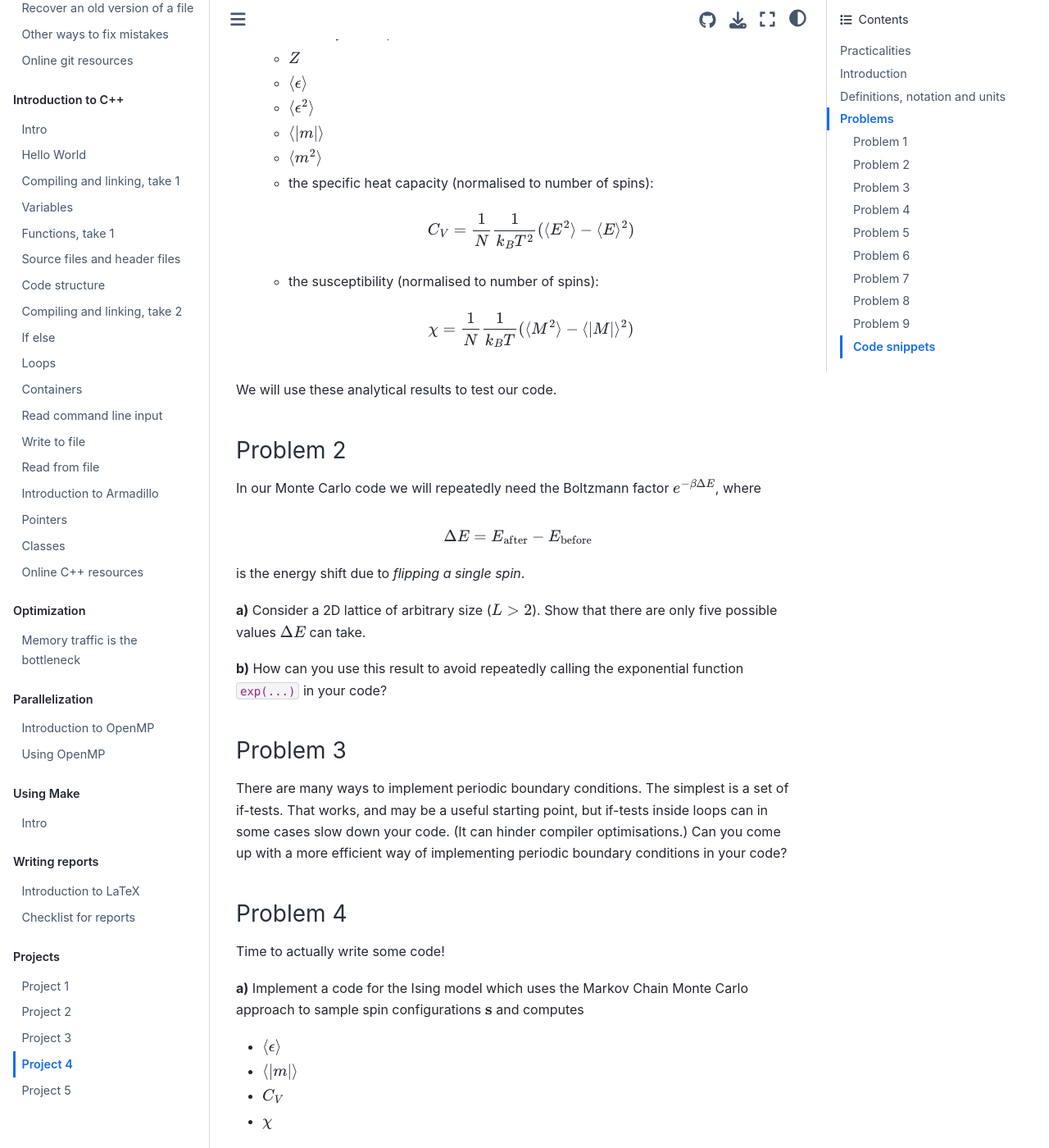
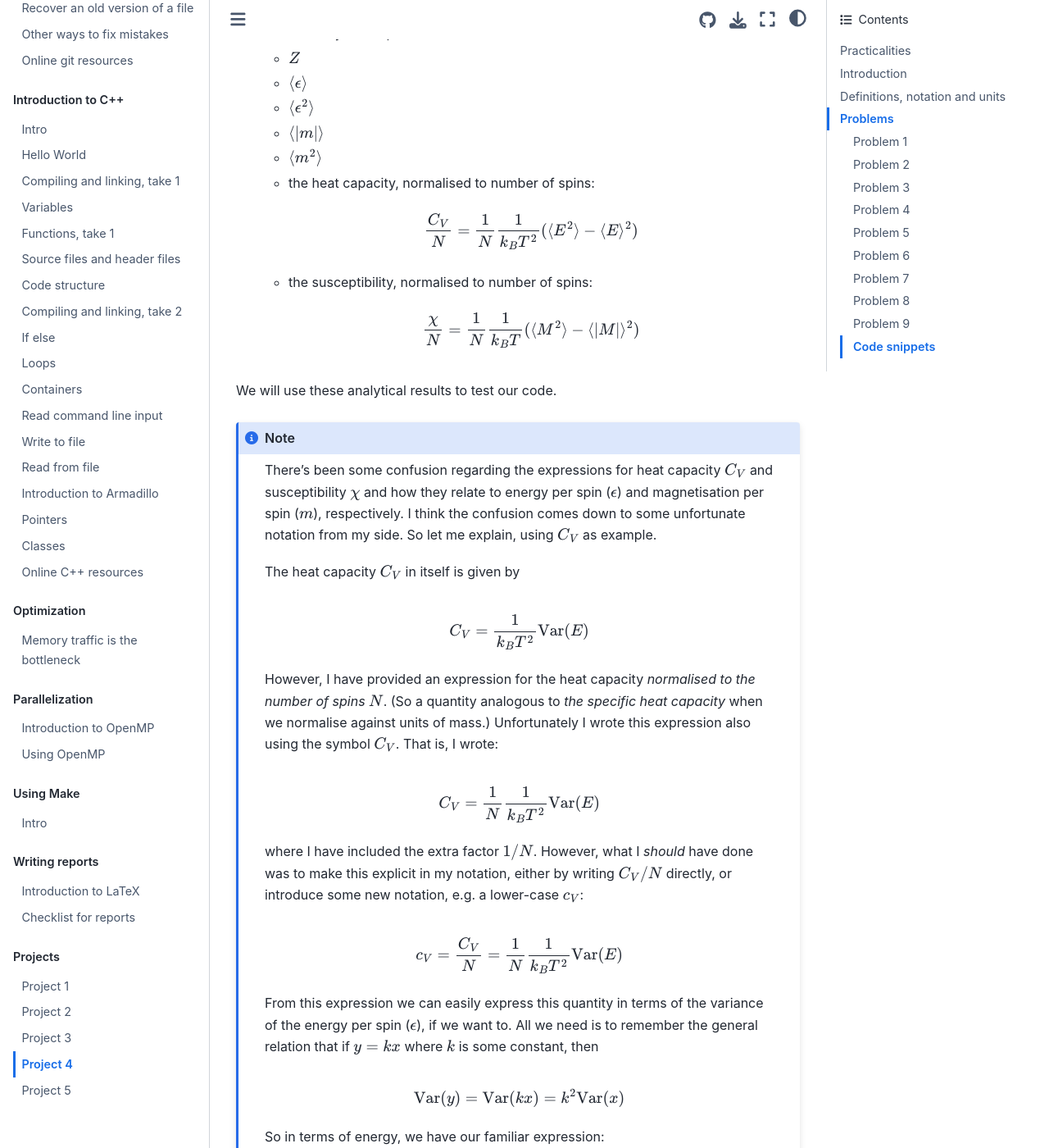
Before and after one commit to anderkve/FYS3150, a Jupyter Book: the page built from book/projects/project4.md, in a window 1280 px wide and 1400 px high, scrolled down 3528 px. Shown: the whole window at 82% size. Built offline with Jupyter Book 1.0.4 settings and Sphinx 7.4.7 and the Sphinx Book theme 1.1.4, drawn with Linux system fonts in a browser that asks for light colours; some of the changed text lies outside the part shown.

Commit message:
Added note about heat capacity and susceptibility in project 4.

````diff
--- a/book/projects/project4.md
+++ b/book/projects/project4.md
@@ -122,25 +122,83 @@ Assume a $2 \times 2$ lattice with periodic boundary conditions.
   - $\langle \epsilon^2 \rangle$
   - $\langle |m| \rangle$
   - $\langle m^2 \rangle$
-  - the specific heat capacity (normalised to number of spins):
+  - the heat capacity, normalised to number of spins:
 
   $$
-  C_V = \frac{1}{N} \frac{1}{k_B T^2}(\langle E^2 \rangle - \langle E \rangle^2)
+  \frac{C_V}{N} = \frac{1}{N} \frac{1}{k_B T^2}(\langle E^2 \rangle - \langle E \rangle^2)
   $$
 
-  - the susceptibility (normalised to number of spins):
+  - the susceptibility, normalised to number of spins:
 
   $$
-  \chi = \frac{1}{N} \frac{1}{k_B T}(\langle M^2 \rangle - \langle |M| \rangle^2)
+  \frac{\chi}{N} = \frac{1}{N} \frac{1}{k_B T}(\langle M^2 \rangle - \langle |M| \rangle^2)
   $$
 
 We will use these analytical results to test our code.
 
-<!--
+
 ```{note}
-There was a typo in a previous version, where $C_V$ and $\chi$ were defined using $\epsilon$ and $m$ rather than $E$ and $M$. This is now corrected, along with the normalisation factor $\frac{1}{N}$ in front to enusure that we normalise the heat capacity and susceptibility to the total number of spins in the system. Apologies for the confusion!
+There's been some confusion regarding the expressions for heat capacity $C_V$ and susceptibility $\chi$ and how they relate to energy per spin ($\epsilon$) and magnetisation per spin ($m$), respectively. I think the confusion comes down to some unfortunate notation from my side. So let me explain, using $C_V$ as example.
+
+The heat capacity $C_V$ in itself is given by
+
+$$
+C_V = \frac{1}{k_B T^2} \textrm{Var}(E)
+$$
+
+However, I have provided an expression for the heat capacity *normalised to the number of spins* $N$. (So a quantity analogous to *the specific heat capacity* when we normalise against units of mass.)  Unfortunately I wrote this expression also using the symbol $C_V$. That is, I wrote:
+
+$$
+C_V = \frac{1}{N} \frac{1}{k_B T^2} \textrm{Var}(E)
+$$
+
+where I have included the extra factor $1/N$. However, what I *should* have done was to make this explicit in my notation, either by writing $C_V/N$ directly, or introduce some new notation, e.g. a lower-case $c_V$:
+
+$$
+c_V = \frac{C_V}{N} = \frac{1}{N} \frac{1}{k_B T^2} \textrm{Var}(E)
+$$
+
+From this expression we can easily express this quantity in terms of the variance of the energy per spin ($\epsilon$), if we want to. All we need is to remember the general relation that if $y=kx$ where $k$ is some constant, then
+
+$$
+\textrm{Var}(y) = \textrm{Var}(kx) = k^2\textrm{Var}(x)
+$$
+
+So in terms of energy, we have our familiar expression:
+
+$$
+\frac{C_V}{N} &= \frac{1}{N} \frac{1}{k_B T^2} \textrm{Var}(E) \\
+              &= \frac{1}{N} \frac{1}{k_B T^2} \left[ \langle E^2 \rangle  -  \langle E \rangle^2 \right]
+$$
+
+And in terms of energy per spin, since $E = N \epsilon$, we get
+
+$$
+\frac{C_V}{N} &= \frac{1}{N} \frac{1}{k_B T^2} \textrm{Var}(E) \\
+&=  \frac{1}{N} \frac{1}{k_B T^2} \textrm{Var}(N \epsilon) \\
+&=  \frac{1}{N} \frac{1}{k_B T^2} N^2 \textrm{Var}(\epsilon)  \\
+&= N \frac{1}{k_B T^2} \left[ \langle \epsilon^2 \rangle  -  \langle \epsilon \rangle^2 \right]
+$$
+
+
+By the same logic we can write the magnetic susceptibility per spin as either
+
+$$
+\frac{\chi}{N} = \frac{1}{N} \frac{1}{k_B T} \left[ \langle M^2 \rangle  -  \langle |M| \rangle^2 \right]
+$$
+
+or
+
+$$
+\frac{\chi}{N} = N \frac{1}{k_B T} \left[ \langle m^2 \rangle  -  \langle |m| \rangle^2 \right]
+$$
+
+I hope this helps clarify the issue, and apologies for the confusion.
+
+Whether you use the original notation ($C_V$ and $\chi$) or some new notation (e.g. $C_V/N$ and $\chi/N$) for these quantities in your report is up to you -- just make sure your math agrees with the expressions above.
+
 ```
--->
+
 
 
 ### Problem 2
````
